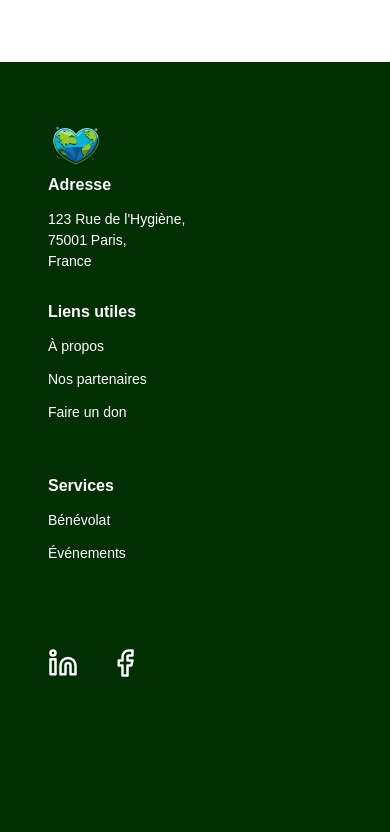
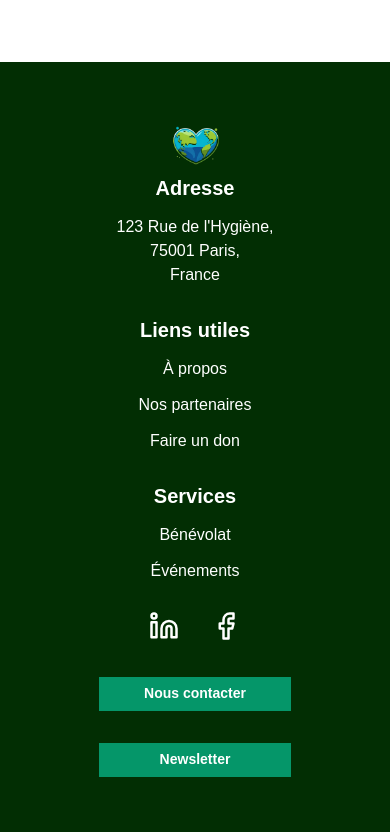
Before and after one commit to EvaTP/Waste4Good, a Next.js app in the folder waste4good-front/: page /connexion in a window 390 px wide. Shown: the part 1100-1932 px from the top of the page. Built offline with nearby package versions, Linux system fonts and the light colour scheme.

Commit message:
fix(footer)

```diff
--- a/waste4good-front/src/app/styles/layout.module.css
+++ b/waste4good-front/src/app/styles/layout.module.css
@@ -1,38 +1,11 @@
 /* The layout.module.css file
 is a CSS Module specifically designed to contain the styles for a global layout structure and reusable UI components that appear across multiple pages.
-Unlike in globals.css, the classes defined in layout.module.css are locally scoped to prevent naming conflicts, as Next.js automatically generates unique class names during compilation. */
+Unlike in globals.css, the classes defined in layout.module.css are locally scoped to prevent naming conflicts, as Next.js automatically generates unique class names during compilation.
+*/
 
-/* Header */
-/* .header {
-  /* background-color: #059669; ancienne couleur adaction */
-/* background-color: #9bc83a; */
-/* color: white;
-  padding: 1.5rem;
-  box-shadow: 0 10px 15px -3px rgba(0, 0, 0, 0.1);
-}
-.header_content {
-  display: flex;
-  flex-direction: row;
-  align-items: center;
-  justify-content: center;
-  gap: 0.5rem;
-}
-.header_title {
-  display: flex;
-  flex-direction: row;
-  font-size: 1.75rem;
-  font-weight: 700;
-  gap: 0.5rem;
-}
-.header_subtitle {
-  text-align: center; */
-/* color: #9bc83a; */
-/* color: #a7f3d0; /* ancienne couleur adaction */
-/* font-size: 1rem;
-  margin-top: 0.25rem;
-} */
-
-/* FOOTER */
+/* ********* */
+/*  FOOTER   */
+/* ********* */
 .Footer_container {
   color: white;
   background-color: #022e03;
@@ -50,15 +23,22 @@ Unlike in globals.css, the classes defined in layout.module.css are locally scop
 }
 /* Chaque section */
 .Footer_section {
-  flex: 1 1 150px;
+  display: flex;
+  flex-direction: column;
+  align-items: center; /* ✅ AJOUT */
+  text-align: center; /* ✅ AJOUT */
+  gap: 0.5rem;
+
+  /* flex: 1 1 150px;
   display: flex;
   flex-direction: column;
   align-items: left;
   text-align: left;
-  gap: 0.5rem;
+  gap: 0.5rem; */
 }
 /* Titres */
 .Footer_section h4 {
+  font-size: 1.25rem;
   font-weight: 600;
   margin-bottom: 0.25rem;
   text-align: left;
@@ -66,7 +46,8 @@ Unlike in globals.css, the classes defined in layout.module.css are locally scop
 /* Paragraphes et liens */
 .Footer_section p,
 .Footer_section a {
-  font-size: 0.875rem;
+  /* font-size: 0.875rem; */
+  font-size: 1rem;
   margin-bottom: 0.25rem;
   color: white;
   text-decoration: none;
@@ -139,7 +120,10 @@ Unlike in globals.css, the classes defined in layout.module.css are locally scop
   min-height: 100dvh;
 }
 
+/* *********** */
 /* Card styles */
+/* *********** */
+
 .card {
   background-color: white;
   border-radius: 0.5rem;
@@ -160,7 +144,10 @@ Unlike in globals.css, the classes defined in layout.module.css are locally scop
   text-align: center;
 }
 
+/* *********** */
 /* Form styles */
+/* *********** */
+
 .form_container {
   display: flex;
   flex-direction: column;
@@ -336,7 +323,10 @@ Unlike in globals.css, the classes defined in layout.module.css are locally scop
   background-color: #4b5563;
 }
 
+/* ************* */
 /* Reports list */
+/* ************* */
+
 .reports_list {
   display: flex;
   flex-direction: column;
@@ -371,8 +361,9 @@ Unlike in globals.css, the classes defined in layout.module.css are locally scop
   margin: 0.5rem 0;
 }
 
+/* **************** */
 /* Navbar générale */
-/* *************** */
+/* **************** */
 
 .NavBar {
   width: 100%;
@@ -438,91 +429,9 @@ Unlike in globals.css, the classes defined in layout.module.css are locally scop
   opacity: 0.8;
 }
 
-/* ****************** */
-/*  RESPONSIVE DESIGN  */
-/* ****************** */
-/* Responsive : tablette et desktop */
-@media (min-width: 768px) {
-  .NavBar_left p {
-    font-size: 1.25rem;
-  }
-
-  .NavBar_right {
-    gap: 2rem;
-  }
-}
-
-@media (min-width: 1024px) {
-  .NavBar {
-    height: 100px;
-  }
-
-  .NavBar_left p {
-    font-size: 1.5rem;
-  }
-}
-
-/* Responsive : mobile */
-@media (max-width: 640px) {
-  .NavBar_container {
-    padding: 0 16px;
-    flex-direction: column;
-    gap: 1rem;
-  }
-
-  .NavBar_left {
-    flex-direction: column;
-    text-align: center;
-    gap: 0.5rem;
-  }
-
-  .NavBar_left p {
-    font-size: 0.875rem;
-    display: none; /* Cache le texte sur mobile si trop long */
-  }
-
-  .NavBar_right {
-    gap: 0.75rem;
-    justify-content: center;
-    width: 100%;
-  }
-
-  .NavBar_link {
-    flex-direction: column;
-    gap: 4px;
-    font-size: 0.75rem;
-    padding: 0.25rem;
-  }
-
-  .NavBar_title {
-    font-size: 1.2rem;
-  }
-
-  .Footer_main {
-    flex-direction: column;
-    align-items: center;
-  }
-
-  .Footer_section {
-    width: 100%;
-  }
-  .info_text {
-    font-size: 0.8rem;
-    margin-top: 0.75rem;
-  }
-  .footer_copyright {
-    font-size: 0.7rem;
-    margin-top: 0.5rem;
-  }
-  .footer_btn {
-    width: 80%;
-    font-size: 0.875rem;
-    padding: 0.4rem 0.8rem;
-  }
-}
-
-/* Donate page styles */
-/* ****************** */
+/* ******************* */
+/* Donate page styles  */
+/* ******************* */
 .points_display {
   display: flex;
   align-items: center;
@@ -644,7 +553,11 @@ Unlike in globals.css, the classes defined in layout.module.css are locally scop
   gap: 0.5rem;
   margin-top: 1rem;
 }
-/* page PROFIL */
+
+/* ************* */
+/*  page PROFIL  */
+/* ************* */
+
 .profil_actions {
   display: flex;
   flex-direction: column;
@@ -660,35 +573,99 @@ Unlike in globals.css, the classes defined in layout.module.css are locally scop
   margin: 0;
 }
 
-/* ******************** */
-/*   RESPONSIVE DESIGN  */
-/* ******************** */
-
-/* Responsive design */
+/* ****************** */
+/*  RESPONSIVE DESIGN  */
+/* ****************** */
+/* Responsive : tablette et desktop */
 @media (min-width: 768px) {
   .main_content {
-    /* max-width: 60rem; */
     margin: 0 auto;
   }
-
+  .NavBar_left p {
+    font-size: 1.25rem;
+  }
+  .NavBar_right {
+    gap: 2rem;
+  }
   .waste_types_grid {
     grid-template-columns: repeat(3, 1fr);
   }
 }
-
+/* Responsive : grand écran */
 @media (min-width: 1024px) {
+  .NavBar {
+    height: 100px;
+  }
+  .NavBar_left p {
+    font-size: 1.5rem;
+  }
   .main_content {
     flex-direction: column;
     padding: 2rem 4rem;
     gap: 2rem;
   }
-
   .main_content > .card {
     flex: 1;
     min-width: 0; /* Pour éviter le débordement */
   }
-
   .waste_types_grid {
     grid-template-columns: repeat(4, 1fr);
   }
 }
+
+/* Responsive : mobile */
+@media (max-width: 640px) {
+  .NavBar_container {
+    padding: 0 16px;
+    flex-direction: column;
+    gap: 1rem;
+  }
+  .NavBar_left {
+    flex-direction: column;
+    text-align: center;
+    gap: 0.5rem;
+  }
+  .NavBar_left p {
+    font-size: 0.875rem;
+    display: none; /* Cache le texte sur mobile si trop long */
+  }
+  .NavBar_right {
+    gap: 0.75rem;
+    justify-content: center;
+    width: 100%;
+  }
+  .NavBar_link {
+    flex-direction: column;
+    gap: 4px;
+    font-size: 0.75rem;
+    padding: 0.25rem;
+  }
+  .NavBar_title {
+    font-size: 1.2rem;
+  }
+  .Footer_main {
+    flex-direction: column;
+    align-items: center;
+  }
+  .Footer_section {
+    width: 100%;
+  }
+  .Footer_section h4,
+  .Footer_section p,
+  .Footer_section a {
+    text-align: center;
+  }
+  .info_text {
+    font-size: 0.8rem;
+    margin-top: 0.75rem;
+  }
+  .footer_copyright {
+    font-size: 0.7rem;
+    margin-top: 0.5rem;
+  }
+  .footer_btn {
+    width: 80%;
+    font-size: 0.875rem;
+    padding: 0.4rem 0.8rem;
+  }
+}
```
